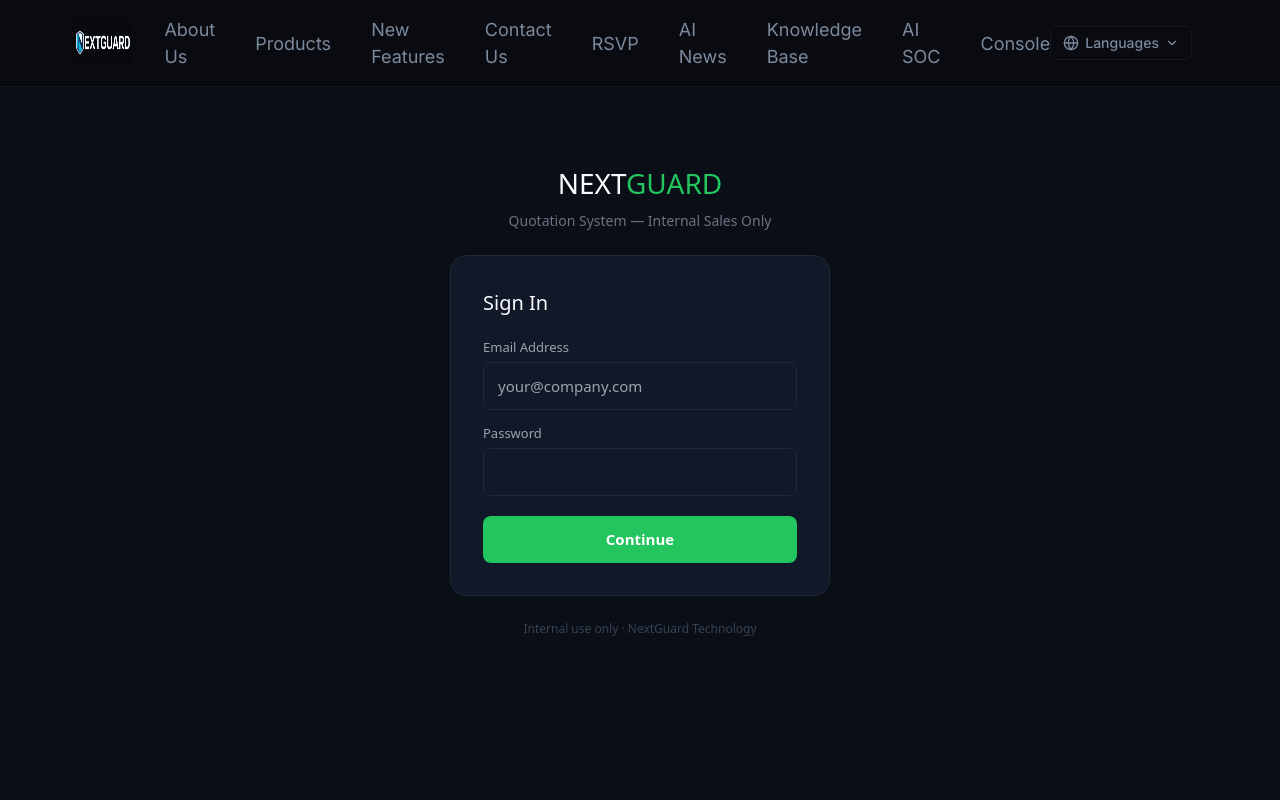
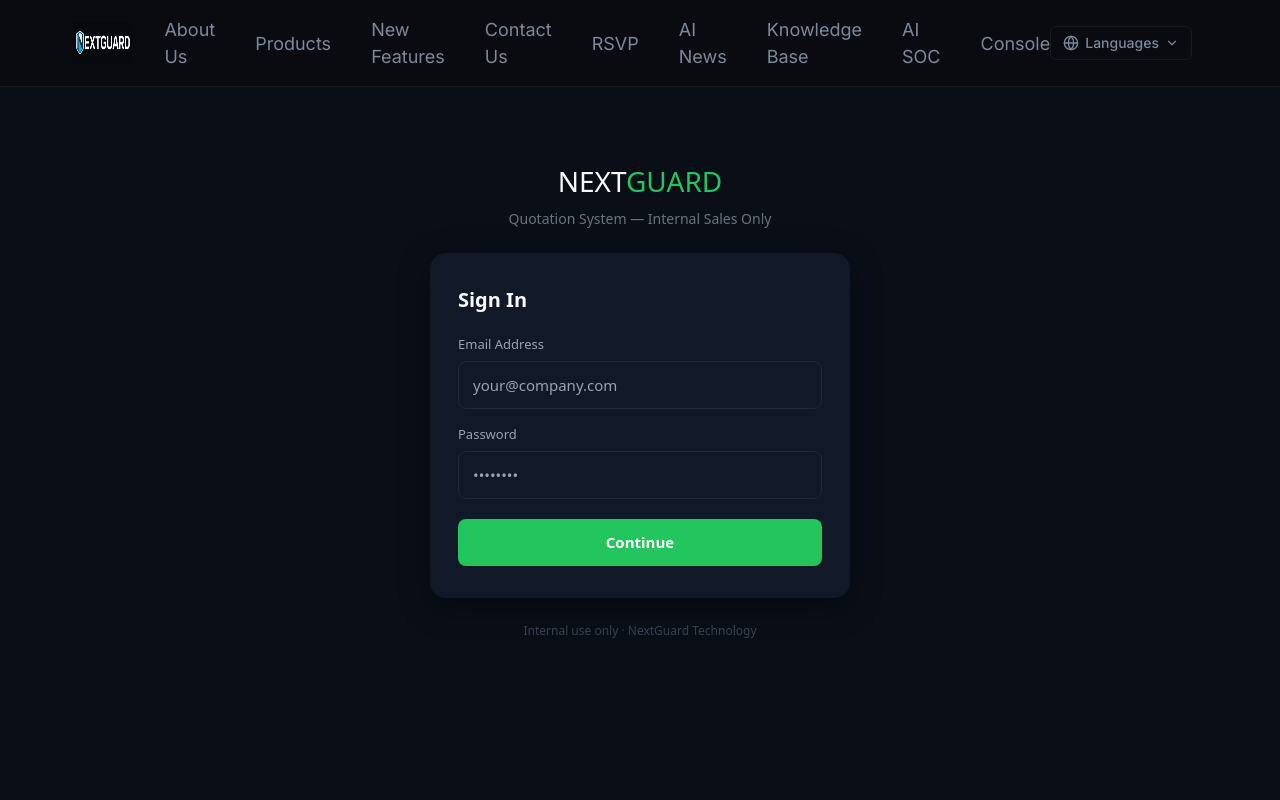
Before and after one commit to NextGuard-hk/nextguard-website, a Next.js app: page /qt-login in a window 1280 px wide. Shown: the top 800 px of the page. Built offline with nearby package versions, Linux system fonts and the light colour scheme.

Commit message:
Update page.tsxFix qt-login: pass otpToken for admin users not in download-users DB

```diff
--- a/app/qt-login/page.tsx
+++ b/app/qt-login/page.tsx
@@ -11,6 +11,7 @@ export default function QtLoginPage() {
   const [password, setPassword] = useState('')
   const [otpCode, setOtpCode] = useState('')
   const [token, setToken] = useState('')
+  const [otpToken, setOtpToken] = useState('')
   const [loading, setLoading] = useState(false)
   const [error, setError] = useState('')
   const [message, setMessage] = useState('')
@@ -28,6 +29,7 @@ export default function QtLoginPage() {
       if (d.error) { setError(d.error); return }
       if (d.requireOtp) {
         setToken(d.preMfaToken)
+        setOtpToken(d.otpToken || '')
         setMessage(d.message || 'Verification code sent to your email.')
         setStep('otp')
       }
@@ -42,7 +44,7 @@ export default function QtLoginPage() {
       const res = await fetch('/api/qt-auth', {
         method: 'POST',
         headers: { 'Content-Type': 'application/json' },
-        body: JSON.stringify({ action: 'verify-otp', preMfaToken: token, otpCode }),
+        body: JSON.stringify({ action: 'verify-otp', preMfaToken: token, otpToken, otpCode }),
       })
       const d = await res.json()
       if (d.error) { setError(d.error); return }
@@ -60,35 +62,33 @@ export default function QtLoginPage() {
         <h1 style={{ color: '#f9fafb', margin: 0, fontSize: 28 }}>NEXT<span style={{ color: '#22c55e' }}>GUARD</span></h1>
         <div style={{ color: '#6b7280', fontSize: 14, marginTop: 6 }}>Quotation System &mdash; Internal Sales Only</div>
       </div>
-
-      <div style={{ background: '#111827', border: '1px solid #1f2937', borderRadius: 16, padding: 32, width: 380, maxWidth: '90vw' }}>
-        {step === 'login' && (
+      <div style={{ background: '#111827', borderRadius: 16, padding: '32px 28px', width: '100%', maxWidth: 420, boxShadow: '0 8px 32px rgba(0,0,0,0.4)' }}>
+        {step === 'login' ? (
           <form onSubmit={handleLogin}>
-            <h2 style={{ color: '#f9fafb', margin: '0 0 20px', fontSize: 20 }}>Sign In</h2>
-            {error && <div style={{ background: '#7f1d1d', border: '1px solid #ef4444', borderRadius: 8, padding: '10px 14px', marginBottom: 16, color: '#fca5a5', fontSize: 13 }}>{error}</div>}
-            <div style={{ marginBottom: 14 }}>
-              <label style={{ color: '#9ca3af', fontSize: 13, display: 'block', marginBottom: 4 }}>Email Address</label>
-              <input type='email' value={email} onChange={e => setEmail(e.target.value)} required placeholder='your@company.com' style={inp} />
+            <h2 style={{ color: '#f9fafb', margin: '0 0 20px', fontSize: 20, fontWeight: 600 }}>Sign In</h2>
+            {error && <div style={{ background: '#ef4444', color: '#fff', padding: '10px 14px', borderRadius: 8, marginBottom: 16, fontSize: 14 }}>{error}</div>}
+            <div style={{ marginBottom: 16 }}>
+              <label style={{ color: '#9ca3af', fontSize: 13, display: 'block', marginBottom: 6 }}>Email Address</label>
+              <input type="email" value={email} onChange={e => setEmail(e.target.value)} style={inp} placeholder="your@company.com" required />
             </div>
             <div style={{ marginBottom: 20 }}>
-              <label style={{ color: '#9ca3af', fontSize: 13, display: 'block', marginBottom: 4 }}>Password</label>
-              <input type='password' value={password} onChange={e => setPassword(e.target.value)} required style={inp} />
+              <label style={{ color: '#9ca3af', fontSize: 13, display: 'block', marginBottom: 6 }}>Password</label>
+              <input type="password" value={password} onChange={e => setPassword(e.target.value)} style={inp} placeholder="••••••••" required />
             </div>
-            <button type='submit' disabled={loading} style={{ ...btn, opacity: loading ? 0.7 : 1 }}>{loading ? 'Signing in...' : 'Continue'}</button>
+            <button type="submit" style={btn} disabled={loading}>{loading ? 'Signing in...' : 'Continue'}</button>
           </form>
-        )}
-
-        {step === 'otp' && (
+        ) : (
           <form onSubmit={handleOtp}>
-            <h2 style={{ color: '#f9fafb', margin: '0 0 8px', fontSize: 20 }}>Verify Your Identity</h2>
-            <p style={{ color: '#9ca3af', fontSize: 13, marginBottom: 20 }}>{message}</p>
-            {error && <div style={{ background: '#7f1d1d', border: '1px solid #ef4444', borderRadius: 8, padding: '10px 14px', marginBottom: 16, color: '#fca5a5', fontSize: 13 }}>{error}</div>}
+            <h2 style={{ color: '#f9fafb', margin: '0 0 8px', fontSize: 20, fontWeight: 600 }}>Verify Email</h2>
+            {message && <div style={{ color: '#22c55e', fontSize: 13, marginBottom: 16 }}>{message}</div>}
+            {error && <div style={{ background: '#ef4444', color: '#fff', padding: '10px 14px', borderRadius: 8, marginBottom: 16, fontSize: 14 }}>{error}</div>}
             <div style={{ marginBottom: 20 }}>
-              <label style={{ color: '#9ca3af', fontSize: 13, display: 'block', marginBottom: 4 }}>Verification Code</label>
-              <input type='text' value={otpCode} onChange={e => setOtpCode(e.target.value)} required placeholder='Enter 6-digit code' maxLength={6} style={{ ...inp, textAlign: 'center', fontSize: 24, letterSpacing: 8 }} autoFocus />
+              <label style={{ color: '#9ca3af', fontSize: 13, display: 'block', marginBottom: 6 }}>Verification Code</label>
+              <input type="text" value={otpCode} onChange={e => setOtpCode(e.target.value)} style={{ ...inp, fontSize: 24, letterSpacing: 8, textAlign: 'center' }} placeholder="000000" maxLength={6} required autoFocus />
+              <div style={{ color: '#6b7280', fontSize: 12, marginTop: 6 }}>Check your email: {email}</div>
             </div>
-            <button type='submit' disabled={loading} style={{ ...btn, opacity: loading ? 0.7 : 1 }}>{loading ? 'Verifying...' : 'Verify & Sign In'}</button>
-            <button type='button' onClick={() => { setStep('login'); setError(''); setOtpCode('') }} style={{ width: '100%', padding: '10px', background: 'none', border: 'none', color: '#6b7280', fontSize: 13, cursor: 'pointer', marginTop: 12 }}>Back to login</button>
+            <button type="submit" style={btn} disabled={loading}>{loading ? 'Verifying...' : 'Verify & Sign In'}</button>
+            <button type="button" onClick={() => { setStep('login'); setError(''); setOtpCode('') }} style={{ ...btn, background: 'transparent', color: '#6b7280', marginTop: 8 }}>Back</button>
           </form>
         )}
       </div>
```
